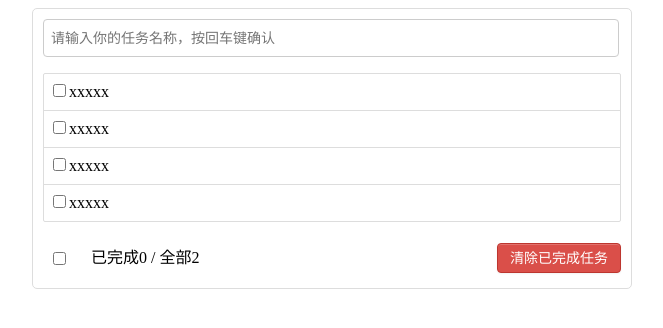
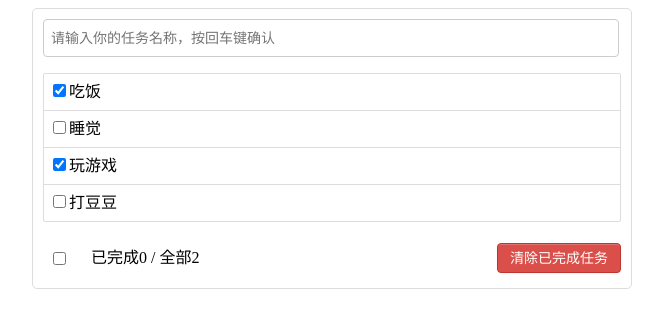
Before and after one commit to tdsoc2002/todolist, a Vue app: page / in a window 1280 px wide. Shown: the top 328 px of the page, without its empty margins (308-971 px from the left). Built offline with nearby package versions, Linux system fonts and the light colour scheme.

Commit message:
完成添加todo功能

```diff
--- a/package.json
+++ b/package.json
@@ -9,6 +9,7 @@
   },
   "dependencies": {
     "core-js": "^3.6.5",
+    "nanoid": "^4.0.0",
     "vue": "^2.6.11"
   },
   "devDependencies": {
--- a/src/App.vue
+++ b/src/App.vue
@@ -2,10 +2,9 @@
 <div id="root">
   <div class="todo-container">
     <div class="todo-wrap">
-      <MyHeader/>
-      <List/>
+      <MyHeader :addToDo="addToDo"/>
+      <List :todos="todos"/>
       <MyFooter/>
-
     </div>
   </div>
 </div>
@@ -22,7 +21,22 @@ export default {
     MyHeader,
     MyFooter,
     List
-  }
+  },
+  data(){
+      return{
+        todos:[
+          {id:'0001',title:'吃饭',done:true},
+          {id:'0002',title:'睡觉',done:false},
+          {id:'0003',title:'玩游戏',done:true},
+          {id:'0004',title:'打豆豆',done:false}
+        ]
+      }
+    },
+    methods:{
+      addToDo(temp){
+        this.todos.unshift(temp)
+      }
+    }
 }
 </script>
 
--- a/src/components/Item.vue
+++ b/src/components/Item.vue
@@ -1,8 +1,8 @@
 <template>
     <li>
         <label>
-        <input type="checkbox"/>
-        <span>xxxxx</span>
+        <input type="checkbox" :checked="todo.done"/>
+        <span>{{todo.title}}</span>
         </label>
         <button class="btn btn-danger" style="display:none">删除</button>
     </li>
@@ -10,8 +10,9 @@
 
 <script>
 export default {
-    name:'Item'
-
+    name:'Item',
+    //声明接受对象
+    props:['todo']
 }
 </script>
 
--- a/src/components/List.vue
+++ b/src/components/List.vue
@@ -1,9 +1,7 @@
 <template>
     <ul class="todo-main">
-        <Item/>
-        <Item/>
-        <Item/>
-        <Item/>
+      <!--传出数据-->
+      <Item v-for="todoOBJ in todos" :key="todoOBJ.id" :todo="todoOBJ"/>
     </ul>
 </template>
 
@@ -14,7 +12,9 @@ export default {
     name:'List',
     components:{
         Item
-    }
+    },
+    props:['todos']
+
 }
 </script>
 
--- a/src/components/MyHeader.vue
+++ b/src/components/MyHeader.vue
@@ -1,13 +1,31 @@
 <template>
     <div class="todo-header">
-        <input type="text" placeholder="请输入你的任务名称，按回车键确认"/>
+        <input type="text"  placeholder="请输入你的任务名称，按回车键确认" @keyup.enter="add"/>
     </div>
 </template>
 
 <script>
+import {nanoid} from 'nanoid'
 export default {
-    name:'MyHeader'
+    name:'MyHeader',
+    methods:{
+      add(e){
 
+        //校验数据
+        if(!e.target.value) return alert("请输入内容，别说啥事也没有！")
+       //将用户输入的东西包装成todo对象
+       const todoOBJ ={
+          id:nanoid(),
+          title:e.target.value,
+          done:false
+       }
+       //让App组件添加数据
+       this.addToDo(todoOBJ)
+       e.target.value=''//清空输入框
+      },
+
+    },
+   props:['addToDo']
 }
 </script>
 
```
Also changed, not shown: 1 other file (tests, documents, lock files or other folders).
